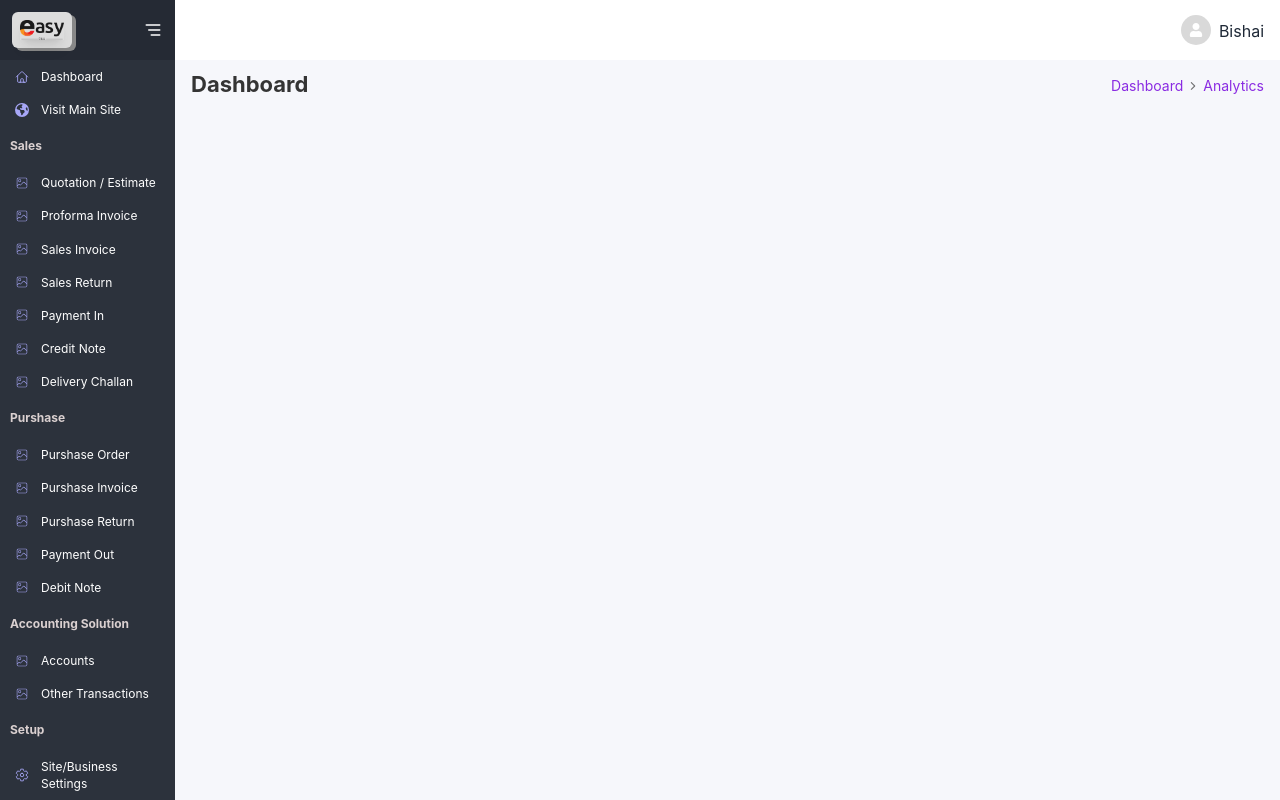
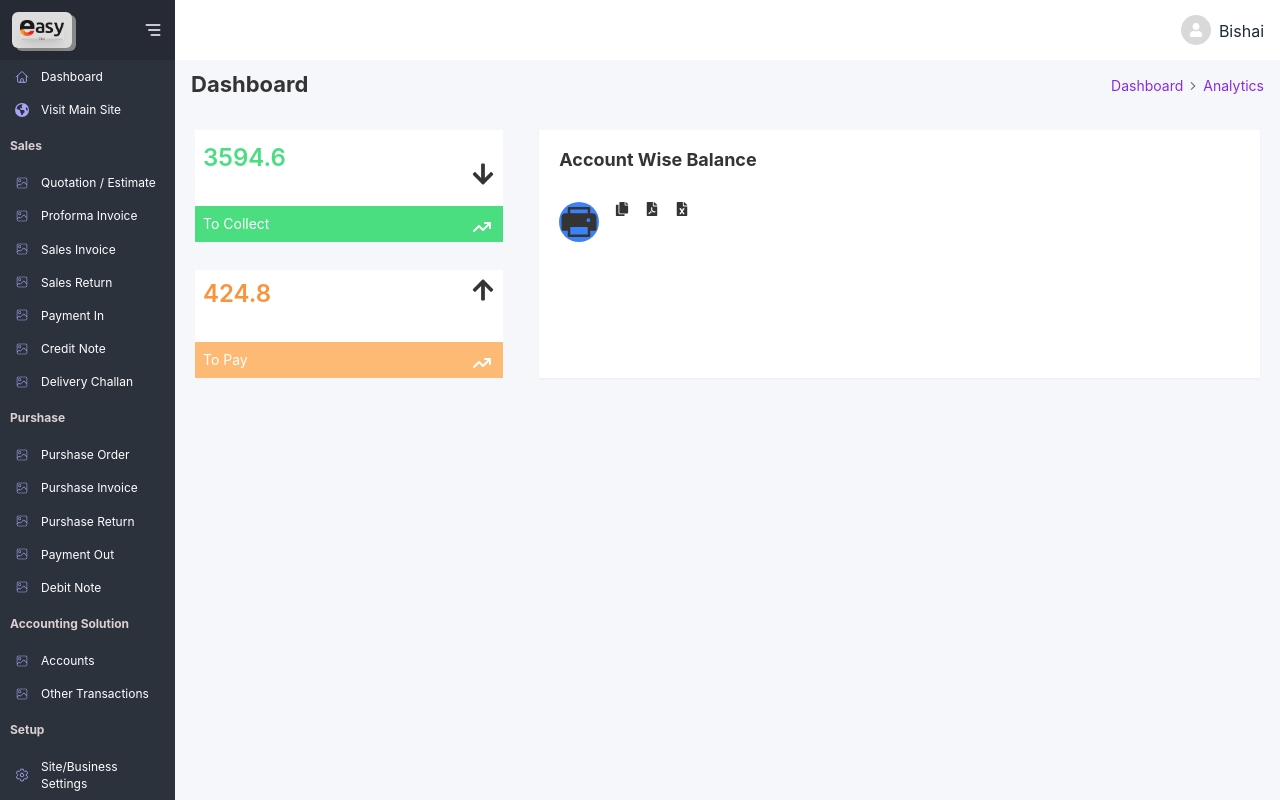
Before and after one commit to techCodeSB/EasyBillFrontEnd, a React (Create React App) app: page /admin/dashboard in a window 1280 px wide. Built offline with nearby package versions, Linux system fonts and the light colour scheme.

Commit message:
working on dashbord

```diff
--- a/src/pages/Dashboard.jsx
+++ b/src/pages/Dashboard.jsx
@@ -2,6 +2,14 @@ import React from 'react'
 import Nav from '../components/Nav'
 import SideNav from '../components/SideNav';
 import MyBreadCrumb from '../components/BreadCrumb';
+import { FaArrowDown } from "react-icons/fa";
+import { FaArrowTrendUp } from "react-icons/fa6";
+import { FaArrowUp } from "react-icons/fa";
+import { PiPrinterFill } from "react-icons/pi";
+import { FaCopy } from "react-icons/fa";
+import { FaFilePdf } from "react-icons/fa";
+import { FaFileExcel } from "react-icons/fa";
+
 
 document.title = 'Dashboard';
 
@@ -17,7 +25,50 @@ const Dashboard = () => {
             { name: "Analytics", link: null }
           ]} />
 
-
+          <div className='flex justify-between gap-9 w-[100%] p-5'>
+            <div className='w-[30%]'>
+              <div className='bg-red-400'>
+                <div className="p-2 pb-5 pt-3 flex justify-between bg-white h-auto">
+                  <p className='text-2xl  text-green-400  font-semibold '>3594.6</p>
+                  <div className=' pt-5 text-2xl '>
+                    <FaArrowDown />
+                  </div>
+                </div>
+                <div className=' bg-green-400 w-full h-auto flex  justify-between'>
+                  <p className='p-2 text-white'>To Collect</p>
+                  <div className=' pt-3 mr-3 text-white text-lg'>
+                    <FaArrowTrendUp />
+                  </div>
+                </div>
+              </div>
+              <div className='w-full' >
+                <div className=' pb-8 p-2 mt-7 flex justify-between bg-white w-full h-auto '>
+                  <p className='text-orange-400 text-2xl  font-semibold'>424.8</p>
+                  <div className=' text-2xl '>
+                    <FaArrowUp />
+                  </div>
+                </div>
+                <div className='flex justify-between bg-orange-300  w-full h-auto'>
+                  <p className=' text-white p-2'>To Pay </p>
+                  <div className=' pt-3 mr-3 text-white text-lg'>
+                    <FaArrowTrendUp />
+                  </div>
+                </div>
+              </div>
+            </div>
+            <div className='bg-white shadow-sm w-[70%] p-4 pl-5'>
+              <div>
+                <p className='text-lg font-bold'>Account Wise Balance</p>
+              </div>
+              <div className='flex gap-4
+               pt-7 '>
+              <PiPrinterFill  className='bg-blue-500 w-[40px] h-[40px] rounded-full'/>
+              <FaCopy />
+              <FaFilePdf />
+              <FaFileExcel />
+              </div>
+            </div>
+          </div>
         </div>
       </main>
     </>
```
